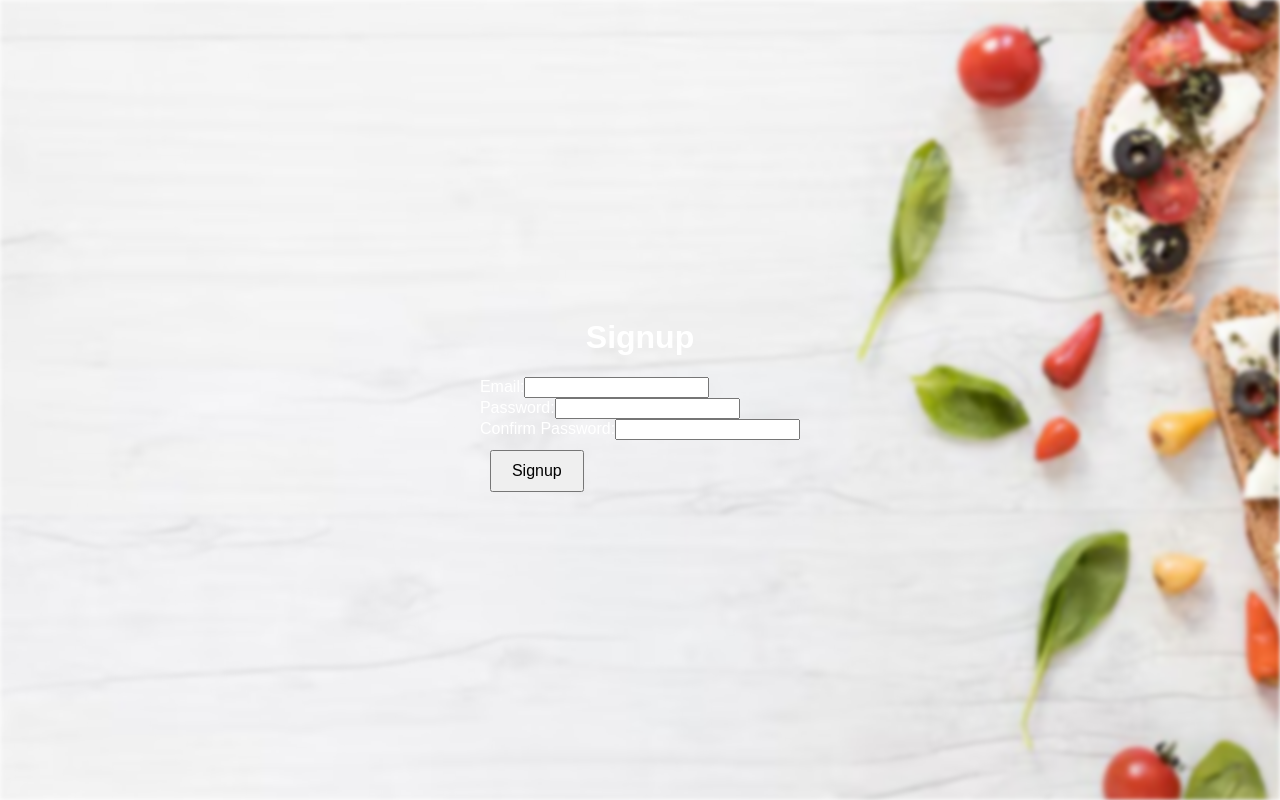
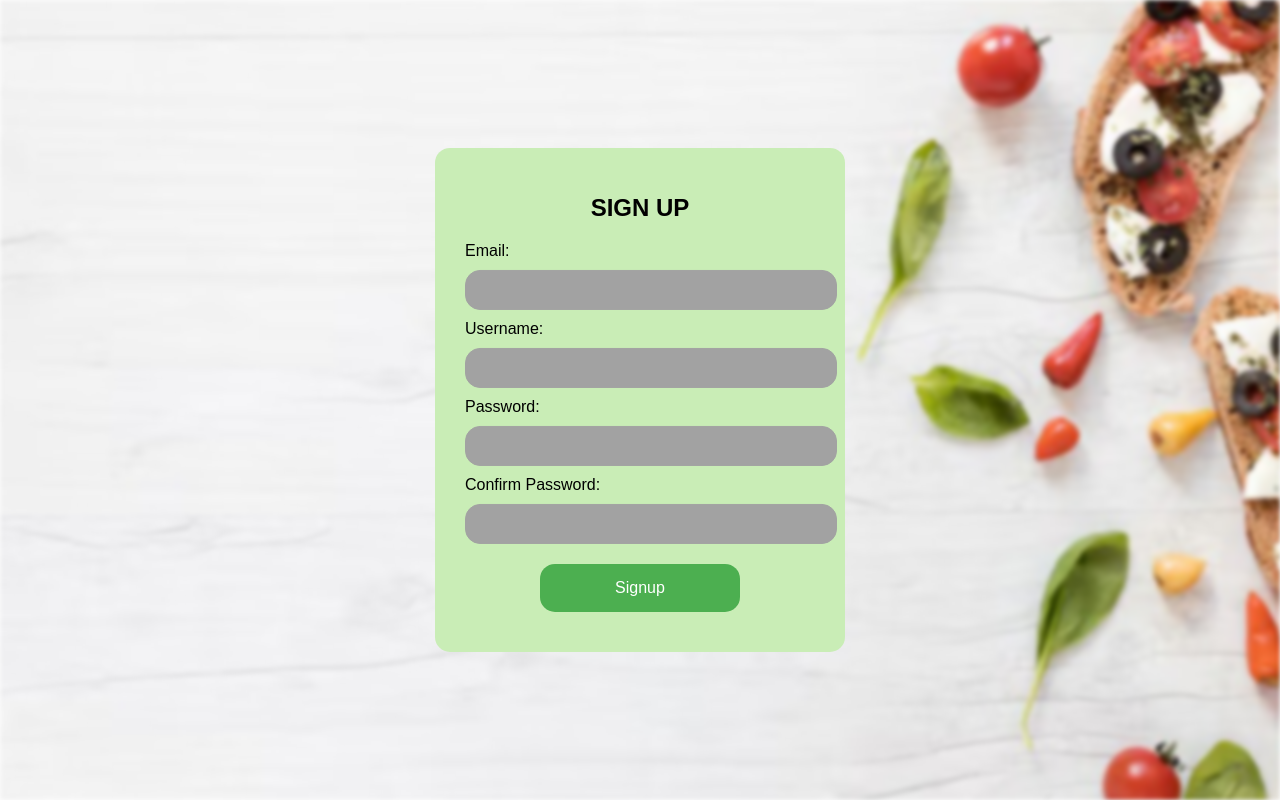
Before and after one commit to falahhilal/Ingredient-Substitutor, a Next.js app in the folder frontend/: page /signup in a window 1280 px wide. Built offline with nearby package versions, Linux system fonts and the light colour scheme.

Commit message:
login/signup pages

```diff
--- a/frontend/src/app/signup/page.tsx
+++ b/frontend/src/app/signup/page.tsx
@@ -1,38 +1,123 @@
-import React from 'react';
+'use client';
+import React, { useState } from 'react';
 
 const formContainerStyle: React.CSSProperties = {
   display: 'flex',
   flexDirection: 'column',
   alignItems: 'center',
   justifyContent: 'center',
-  height: '100vh',
-  color: '#fff',
+  height: 'auto',
+  minHeight: '300px',
+  backgroundColor: '#c9edb6',
+  padding: '30px',
+  borderRadius: '15px',
+  width: '350px',
+  margin: '0 auto',
+  position: 'absolute',
+  top: '50%',
+  left: '50%',
+  transform: 'translate(-50%, -50%)',
+};
+
+const titleStyle: React.CSSProperties = {
+  fontSize: '24px',
+  color: 'black',
+  marginBottom: '20px',
+};
+
+const inputStyle: React.CSSProperties = {
+  padding: '10px',
+  margin: '10px 0',
+  fontSize: '16px',
+  borderRadius: '15px',
+  border: '1px solid #a2a2a2',
+  backgroundColor: '#a2a2a2',
+  color: 'white',
+  width: '100%',
 };
 
 const buttonStyle: React.CSSProperties = {
-  padding: '10px 20px',
-  margin: '10px',
+  padding: '15px 30px',
+  margin: '10px auto',
   fontSize: '16px',
   cursor: 'pointer',
+  borderRadius: '15px',
+  backgroundColor: '#4CAF50',
+  color: 'white',
+  border: 'none',
+  display: 'block',
+  width: '200px',
 };
 
 export default function SignupPage() {
+  const [email, setEmail] = useState('');
+  const [username, setUsername] = useState('');
+  const [password, setPassword] = useState('');
+  const [confirmPassword, setConfirmPassword] = useState('');
+  const [error, setError] = useState('');
+
+  const handleSubmit = (e: React.FormEvent) => {
+    e.preventDefault();
+
+    if (password !== confirmPassword) {
+      setError('Passwords do not match!');
+      return;
+    }
+
+    setError('');
+    console.log('Form submitted:', { email, username, password });
+
+  };
+
   return (
     <div style={formContainerStyle}>
-      <h1>Signup</h1>
-      <form>
+      <h1 style={titleStyle}>SIGN UP</h1>
+      <form onSubmit={handleSubmit}>
         <div>
           <label>Email:</label>
-          <input type="email" name="email" required />
+          <input
+            type="email"
+            name="email"
+            value={email}
+            onChange={(e) => setEmail(e.target.value)}
+            required
+            style={inputStyle}
+          />
+        </div>
+        <div>
+          <label>Username:</label>
+          <input
+            type="text"
+            name="username"
+            value={username}
+            onChange={(e) => setUsername(e.target.value)}
+            required
+            style={inputStyle}
+          />
         </div>
         <div>
           <label>Password:</label>
-          <input type="password" name="password" required />
+          <input
+            type="password"
+            name="password"
+            value={password}
+            onChange={(e) => setPassword(e.target.value)}
+            required
+            style={inputStyle}
+          />
         </div>
         <div>
           <label>Confirm Password:</label>
-          <input type="password" name="confirmPassword" required />
+          <input
+            type="password"
+            name="confirmPassword"
+            value={confirmPassword}
+            onChange={(e) => setConfirmPassword(e.target.value)}
+            required
+            style={inputStyle}
+          />
         </div>
+        {error && <div style={{ color: 'red', marginBottom: '10px' }}>{error}</div>}
         <button type="submit" style={buttonStyle}>Signup</button>
       </form>
     </div>
--- a/frontend/src/styles/global.css
+++ b/frontend/src/styles/global.css
@@ -16,3 +16,7 @@ body {
     filter: blur(2px);
     z-index: -1;
   }
+
+  html, body {
+    height: 100%;
+  }
```
Also changed, not shown: frontend/src/app/login/page.tsx (+72 -9 lines), frontend/src/app/page.tsx (+64 -38 lines).
